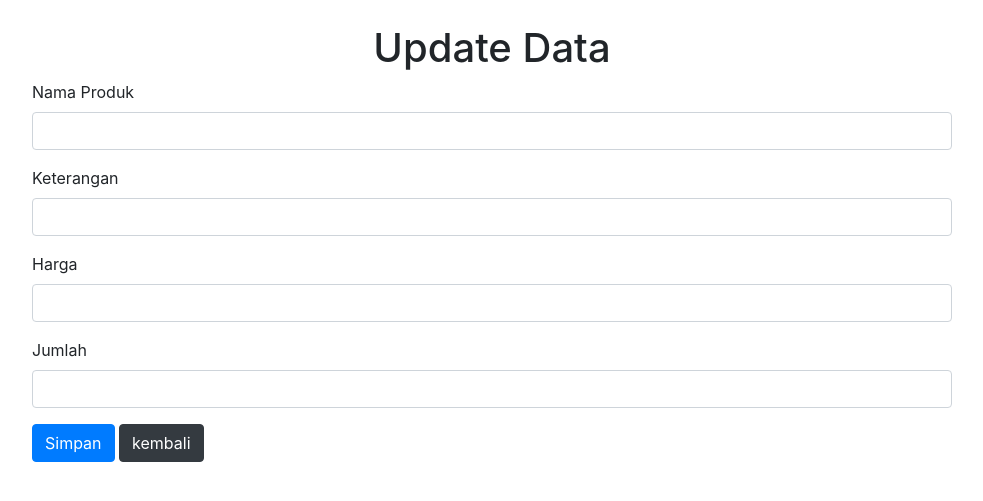
After one commit to Pentorch/tugas-10, a PHP site: page /edit.php in a window 1280 px wide. The commit adds this page. Shown: the top 501 px of the page, without its empty margins (148-1131 px from the left). Run offline with PHP 8.4, Linux system fonts and the light colour scheme; data that the repository does not hold is empty.

Commit message:
update data

```diff
--- /dev/null
+++ b/edit.php
@@ -0,0 +1,89 @@
+<!DOCTYPE html>
+<html lang="en">
+<head>
+    <meta charset="UTF-8">
+    <meta http-equiv="X-UA-Compatible" content="IE=edge">
+    <meta name="viewport" content="width=device-width, initial-scale=1.0">
+    <title>Edit</title>
+    <link rel="stylesheet" href="assets/libraries/css/bootstrap.min.css">
+</head>
+<body>
+    <?php
+            // koneksi database
+            include "koneksi.php";
+            //jika sudah mendapatkan parameter GET id dari URL
+            if (isset($_GET['id'])) {
+             //membuat variabel $id untuk menyimpan id dari GET id di URL
+            $id = $_GET['id'];
+            //query ke database SELECT tabel mahasiswa berdasarkan id = $id
+			$select = mysqli_query($koneksi, "SELECT * FROM produk WHERE id='$id'") or die(mysqli_error($koneksi));
+
+			//jika hasil query = 0 maka muncul pesan error
+			if(mysqli_num_rows($select) == 0){
+				echo '<div class="alert alert-warning">ID tidak ada dalam database.</div>';
+				exit();
+			//jika hasil query > 0
+			}else{
+				//membuat variabel $data dan menyimpan data row dari query
+				$data = mysqli_fetch_assoc($select);
+			}
+		}
+		?>
+            <?php
+		//jika tombol simpan di tekan/klik
+		if(isset($_POST['submit'])){
+			$nama_produk	    = $_POST['nama_produk'];
+			$keterangan	        = $_POST['keterangan'];
+			$harga		        = $_POST['harga'];
+			$jumlah		        = $_POST['jumlah'];
+
+			$sql = mysqli_query($koneksi, "UPDATE produk SET nama_produk='$nama_produk', keterangan='$keterangan', harga='$harga', jumlah=$jumlah WHERE id='$id'") or die(mysqli_error($koneksi));
+
+			if($sql){
+				echo '<script language="javascript">alert("Berhasil menyimpan data."); document.location="index.php?id='.$id.'";</script>';
+			}else{
+				echo '<div class="alert alert-warning">Gagal melakukan proses edit data.</div>';
+			}
+		}
+		?>
+    <div class="container">
+        <h1 class="text-center pt-4">
+            Update Data
+        </h1>
+        <form action="" method="post">
+        <div class="form-group row justify-content-center align-content-center">
+                    <div class="col-sm-10">
+                        <label for="">Nama Produk</label>
+                        <input type="hidden" name="id" id="id" value="<?= $id ;?>">
+                        <input type="text" name="nama_produk" id="nama_produk" class="form-control" value="<?= $data['nama_produk'] ;?>">
+                    </div>
+                </div>
+        <div class="form-group row justify-content-center align-content-center">
+                    <div class="col-sm-10">
+                        <label for="">Keterangan</label>
+                        <input type="text" name="keterangan" id="keterangan" class="form-control" value="<?= $data['keterangan'] ;?>">
+                    </div>
+                </div>
+        <div class="form-group row justify-content-center align-content-center">
+                    <div class="col-sm-10">
+                        <label for="">Harga</label>
+                        <input type="text" name="harga" id="harga" class="form-control" value="<?= $data['harga'] ;?>">
+                    </div>
+                </div>
+        <div class="form-group row justify-content-center align-content-center">
+                    <div class="col-sm-10">
+                        <label for="">Jumlah</label>
+                        <input type="text" name="jumlah" id="jumlah" class="form-control" value="<?= $data['jumlah'] ;?>">
+                    </div>
+                </div>
+        <div class="form-group row justify-content-center align-content-center">
+                    <div class="col-sm-10">
+                <button class="btn btn-primary" type="submit" name="submit">Simpan</button>
+                <a href="index.php" class="btn btn-dark">kembali</a>
+                </div>
+            </div>
+            </div>
+
+        </form>
+</body>
+</html>
--- a/koneksi.php
+++ b/koneksi.php
@@ -2,7 +2,6 @@
 
 $koneksi = mysqli_connect("localhost","root","","arkademy");
 if (mysqli_connect_errno()) {
-    echo "database gagal terhubung" . mysqli_connect_error();
+    echo "koneksi gagal terhubung" . mysqli_connect_error();
 }
-
 ?>
```
Also changed, not shown: hapus.php (+13 -5 lines), index.php (+4 -3 lines), tambah.php (+17 -9 lines).
